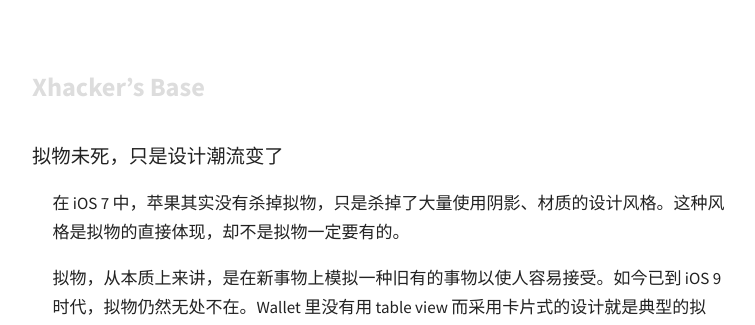
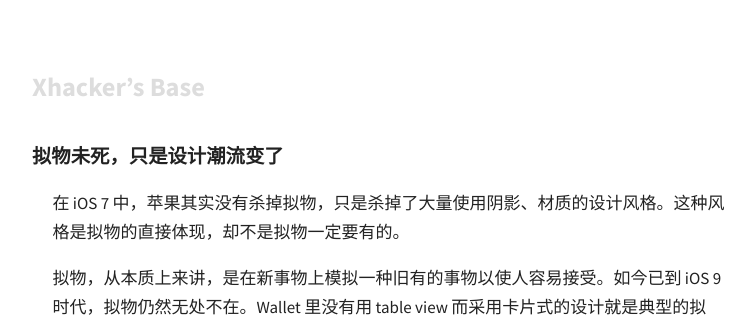
Before and after one commit to xhacker/xhacker.github.io, a Jekyll site: the page built from _posts/2015-08-29-skeuomorphism-is-not-dead.md, in a window 1280 px wide. Shown: the top 325 px of the page, without its empty margins (258-1013 px from the left). Built offline with Jekyll 4.4.1, drawn with Linux system fonts in a browser that asks for light colours; nearby versions of some CDN libraries; comment, search, counter and statistics services are not loaded.

Commit message:
Show excerpt in index

```diff
--- a/_layouts/index.html
+++ b/_layouts/index.html
@@ -10,6 +10,12 @@
   <link rel="stylesheet" href="/static/style.css?v=0">
   <link rel="stylesheet" href="/static/syntax.css">
   <link rel="stylesheet" href="/static/bigfoot-default.css">
+  <style type="text/css">
+article h1 a {
+  border-bottom: 1px dotted;
+  border-color: #bbb;
+}
+  </style>
   <title>{{ site.name }}</title>
 </head>
 <body>
--- a/index.html
+++ b/index.html
@@ -8,7 +8,7 @@
 <article>
   <h1><a href="{{ post.url }}">{{ post.title }}</a></h1>
   <div class="content">
-  {{ post.content }}
+  {{ post.excerpt }}
   </div>
   <footer><time datetime="{{ post.date | date: '%Y-%m-%d' }}">{{ post.date | date_to_string }}</time></footer>
 </article>
--- a/static/style.css
+++ b/static/style.css
@@ -77,7 +77,7 @@
   width: 700px;
   margin: auto;
   padding: 72px;
-  font-family: "Source Sans Pro", "Helvetica Neue", Arial, "Hiragino Sans GB", "Source Han Sans CN", sans-serif;
+  font-family: "Source Sans Pro", "Helvetica Neue", Arial, "PingFang SC", "Hiragino Sans GB", "Source Han Sans CN", sans-serif;
   font-size: 17px;
   line-height: 1.7em;
 }
@@ -130,7 +130,7 @@
 article h1 {
   margin: 2.3em 0 1.15em 0;
   font-size: 1.14em;
-  font-weight: normal;
+  font-weight: 600;
 }
 
 article h1 a {
```
